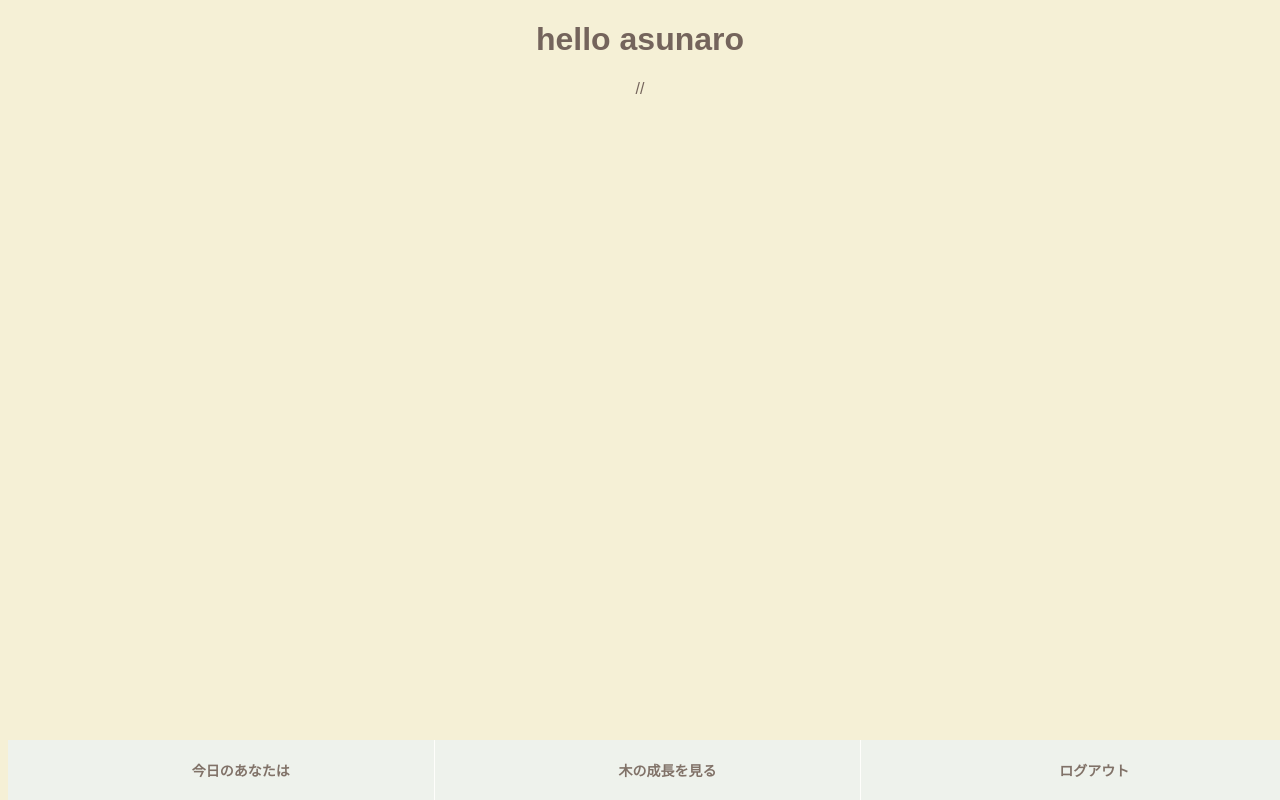
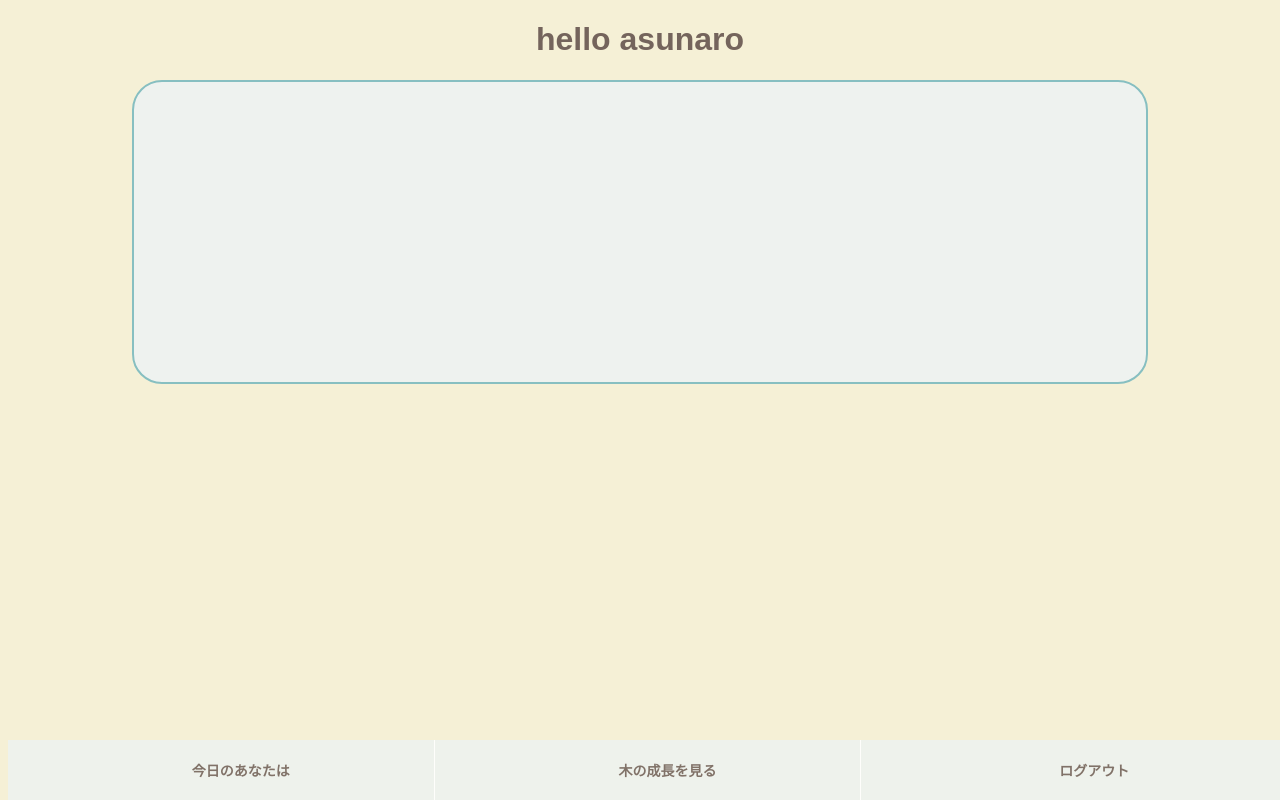
Before and after one commit to Sugar38Spice/asunaro, a Flask app: template templates/post.html in a window 1280 px wide. Run offline with Flask 2, Linux system fonts and the light colour scheme; the template is opened without the code that fills it, so the values that code supplies are empty.

Commit message:
edit post

```diff
--- a/static/post.css
+++ b/static/post.css
@@ -77,3 +77,11 @@
 	}
 
   /* フッターメニューここまで */
+
+  .box1{
+	width:80%;
+	height:300px;
+	background:#EEF2EF;
+	border-radius:30px;
+	border: 2px solid #87BFC1;  /* 枠線 */
+  }
--- a/templates/myp.html
+++ b/templates/myp.html
@@ -13,13 +13,10 @@
 <body>
 <h1>できたこと</h1>
 
-<center>
-<div class="box1"></div>
 
 <form action="入力"></form>
 
-</div>
-</center>
+
 
 <br><br>
 <a href="zzz.html"><button>今日はお休み</button></a>
--- a/templates/post.html
+++ b/templates/post.html
@@ -14,7 +14,12 @@
 <body>
 <h1>hello asunaro</h1>
 
-</body>
+<center>
+	<div class="box1"></div>
+	</div>
+	</center>
+
+
 <!--フッターからログアウトするための仕掛け -->
 <script>
 	function confirmFunction1() {
@@ -36,7 +41,7 @@
 
 
 
-// <!-- フッターメニュー -->
+ <!-- フッターメニュー -->
 
 <div id="sp-fixed-menu" class="for-sp">
 	<ul>
@@ -48,3 +53,4 @@
 
 <!-- ここまで -->
 </html>
+</body>
```
